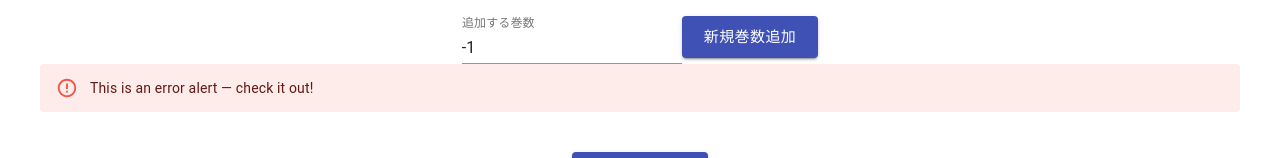
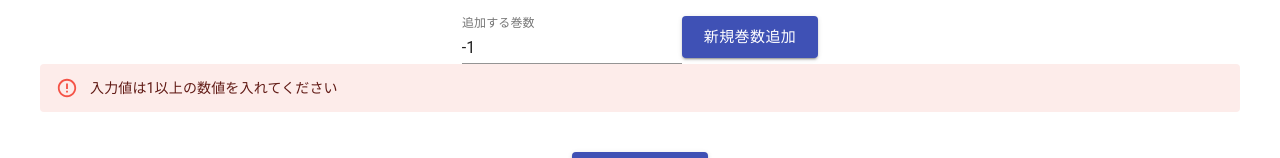
Before and after one commit to hirarira/comicManager, a React (Create React App) app in the folder dockerfiles/react/: page /detail/1 in a window 1280 px wide. Both pictures are taken after a click on the button "新規巻数追加". Shown: the part 521-679 px from the top of the page. Built offline with nearby package versions, Linux system fonts and the light colour scheme; no server answers.

Commit message:
新しい巻数の追加機能を実装

```diff
--- a/dockerfiles/react/src/pages/comicDetail.tsx
+++ b/dockerfiles/react/src/pages/comicDetail.tsx
@@ -4,7 +4,7 @@ import { RouteComponentProps } from 'react-router-dom'
 import Comics from '../api/comics';
 import { makeStyles, Grid, Button, TextField } from "@material-ui/core";
 import Alert from '@material-ui/lab/Alert';
-import { ComicDetailFormat, initComicDetail } from "../type/ComicDetail";
+import { initComicDetail } from "../type/ComicDetail";
 import ComicAboutTable from "../components/ComicAboutTable";
 import ComicDetailTable from "../components/ComicDetailTable";
 
@@ -65,9 +65,16 @@ const ComicDetail: FC<DetailProps> = ((props)=>{
       setAlertResult(1);
     } else {
       const comicID = comic.about.id;
-      const res = await comics.createComicVol(comicID, createNewComicVol);
-      console.log(res);
-      updateComicDetail();
+      try {
+        const res = await comics.createComicVol(comicID, createNewComicVol);
+        console.log(res);
+        setAlertResult(3);
+        updateComicDetail();
+      } catch(e) {
+        console.log(e.response.data);
+        // アラート：すでに登録済み
+        setAlertResult(2);
+      }
     }
   }
 
@@ -101,7 +108,17 @@ const ComicDetail: FC<DetailProps> = ((props)=>{
           {/** アラート表示 */}
           { (alertResult === 1) &&
             <Alert severity="error">
-              This is an error alert — check it out!
+              入力値は1以上の数値を入れてください
+            </Alert>
+          }
+          { (alertResult === 2) &&
+            <Alert severity="error">
+              すでに登録済みです
+            </Alert>
+          }
+          { (alertResult === 3) &&
+            <Alert severity="success">
+              登録完了です。追加した巻数: {createNewComicVol}
             </Alert>
           }
         </Grid>
--- a/dockerfiles/react/src/pages/createComicInfo.tsx
+++ b/dockerfiles/react/src/pages/createComicInfo.tsx
@@ -1,9 +1,8 @@
 import React, { FC, useCallback, useState, useEffect } from "react";
 import Header from "../components/Header";
-import { RouteComponentProps } from 'react-router-dom'
 import Comics from '../api/comics';
 import { makeStyles, Grid, Button } from "@material-ui/core";
-import { ComicDetailFormat, initComicDetail } from "../type/ComicDetail";
+import { initComicDetail } from "../type/ComicDetail";
 import qs from 'query-string';
 
 const useStyles = makeStyles(() => ({
```
